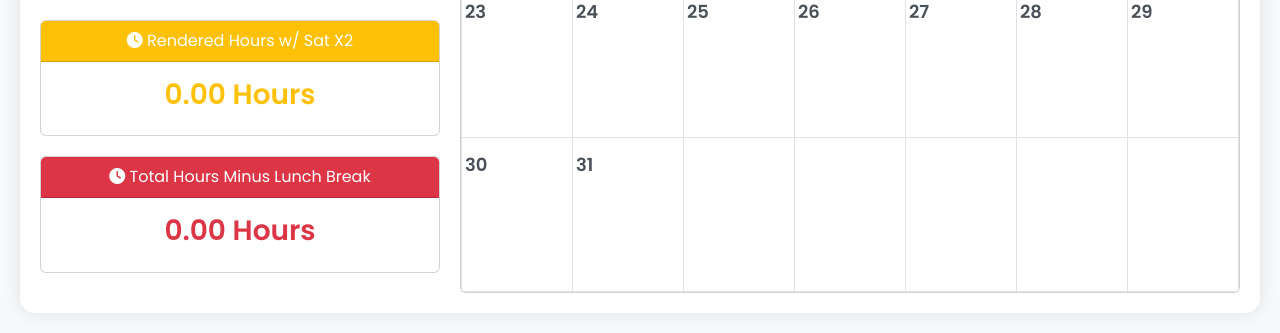
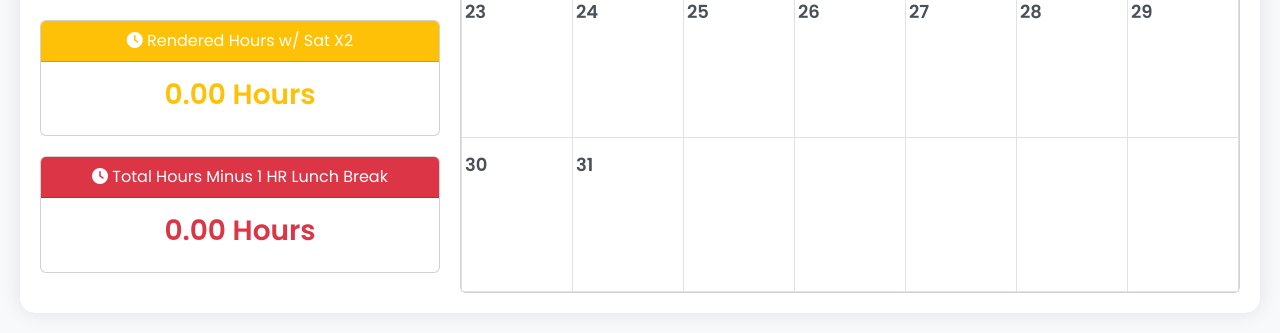
Before and after one commit to gabutin12/Daily-time-record-cityhallboys, a PHP site: page /dtr.php in a window 1280 px wide. Shown: the part 822-1155 px from the top of the page. Run offline with PHP 8.4, Linux system fonts and the light colour scheme; the visitor is signed in with stand-in values (Sample User, id 1); data that the repository does not hold is empty.

```diff
--- a/dtr.php
+++ b/dtr.php
@@ -568,7 +568,7 @@ function calculateTotalHoursMinusLunch($user_id)
             <!-- Add after the Rendered Hours w/ Sat X2 card -->
             <div class="card mt-3">
                 <div class="card-header text-center bg-danger text-white">
-                    <i class="fas fa-clock"></i> Total Hours Minus Lunch Break
+                    <i class="fas fa-clock"></i> Total Hours Minus 1 HR Lunch Break
                 </div>
                 <div class="card-body text-center">
                     <h3 id="totalHoursMinusLunch" class="fw-bold text-danger">
```
